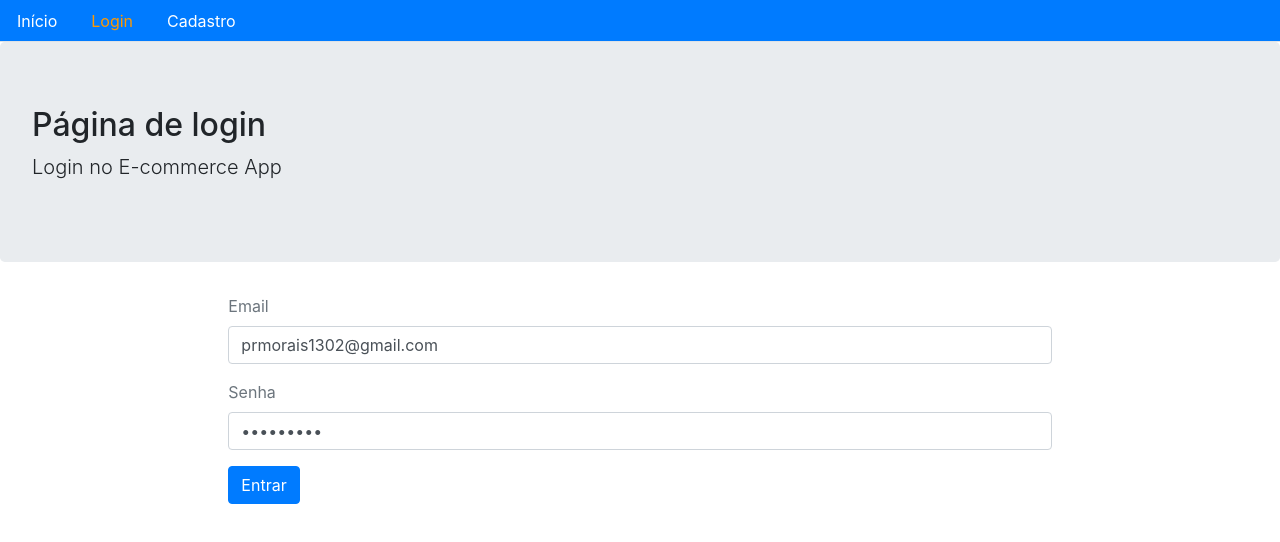
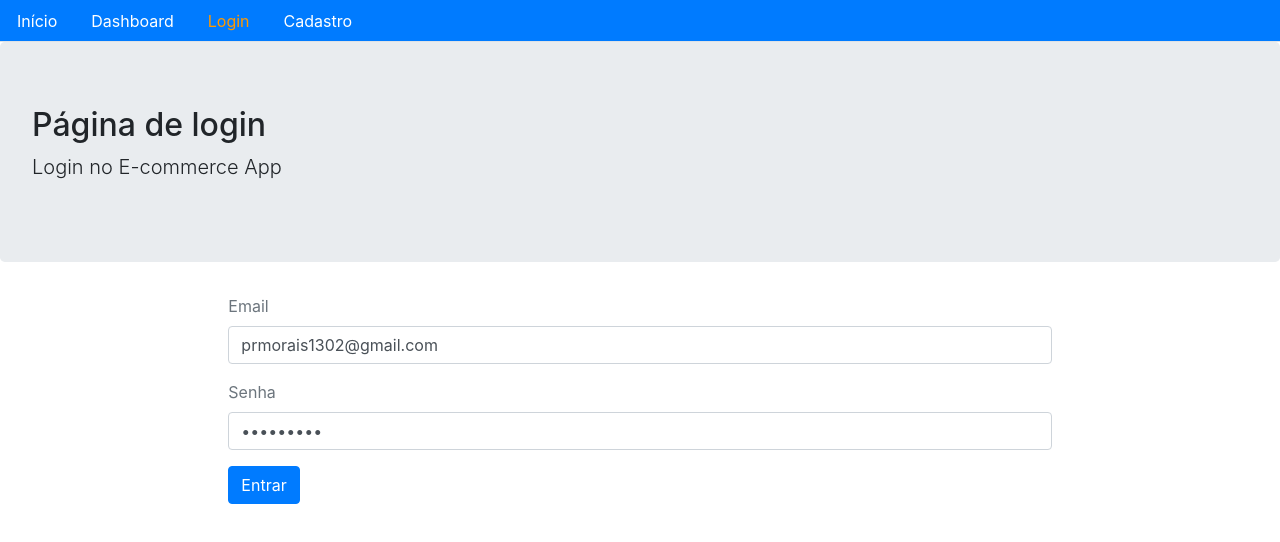
Before and after one commit to PauloDev13/ecommerce-frontend, a React (Create React App) app: page /signin in a window 1280 px wide. Shown: the top 542 px of the page. Built offline with nearby package versions, Linux system fonts and the light colour scheme; no server answers.

Commit message:
Implementando rotas privadas

```diff
--- a/src/Routes.js
+++ b/src/Routes.js
@@ -1,6 +1,8 @@
 import { BrowserRouter, Switch, Route } from 'react-router-dom';
+import PrivateRoute from './auth/PrivateRoute';
 
 import Home from './core/Home';
+import UserDashboard from './user/dashboard/UserDashboard';
 import Signin from './user/signin/Signin';
 import Signup from './user/signup/Signup';
 
@@ -8,6 +10,9 @@ const Routes = () => {
   return (
     <BrowserRouter>
       <Switch>
+        <PrivateRoute path="/dashboard" exact>
+          <UserDashboard />
+        </PrivateRoute>
         <Route path="/" exact component={Home} />
         <Route path="/signin" exact component={Signin} />
         <Route path="/signup" exact component={Signup} />
--- /dev/null
+++ b/src/auth/PrivateRoute.js
@@ -0,0 +1,28 @@
+import { Redirect, Route } from 'react-router';
+import { isAuthenticated } from '.';
+
+/*
+	Redireciona para a tela login se o usuário ainda não está autenticado.
+*/
+
+const PrivateRoute = ({ children, ...rest }) => {
+  return (
+    <Route
+      {...rest}
+      render={({ location }) =>
+        isAuthenticated() ? (
+          children
+        ) : (
+          <Redirect
+            to={{
+              pathname: '/signin',
+              state: { from: location },
+            }}
+          />
+        )
+      }
+    />
+  );
+};
+
+export default PrivateRoute;
--- a/src/core/Menu.js
+++ b/src/core/Menu.js
@@ -15,6 +15,16 @@ const Menu = ({ history }) => (
       <li className="nav-item">
         <Link className="nav-link" style={isActive(history, '/')} to="/">
           Início
+        </Link>
+      </li>
+
+      <li className="nav-item">
+        <Link
+          className="nav-link"
+          style={isActive(history, '/dashboard')}
+          to="/dashboard"
+        >
+          Dashboard
         </Link>
       </li>
 
--- /dev/null
+++ b/src/user/dashboard/UserDashboard.js
@@ -0,0 +1,11 @@
+import Layout from '../../core/Layout';
+
+const UserDashboard = () => {
+  return (
+    <Layout title="Dashboard" description="Dashboard do usuário">
+      ...
+    </Layout>
+  );
+};
+
+export default UserDashboard;
```
